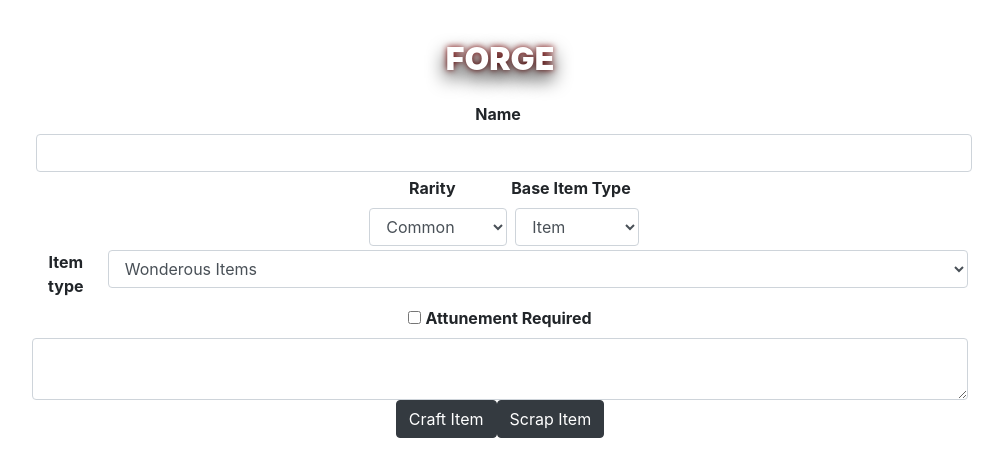
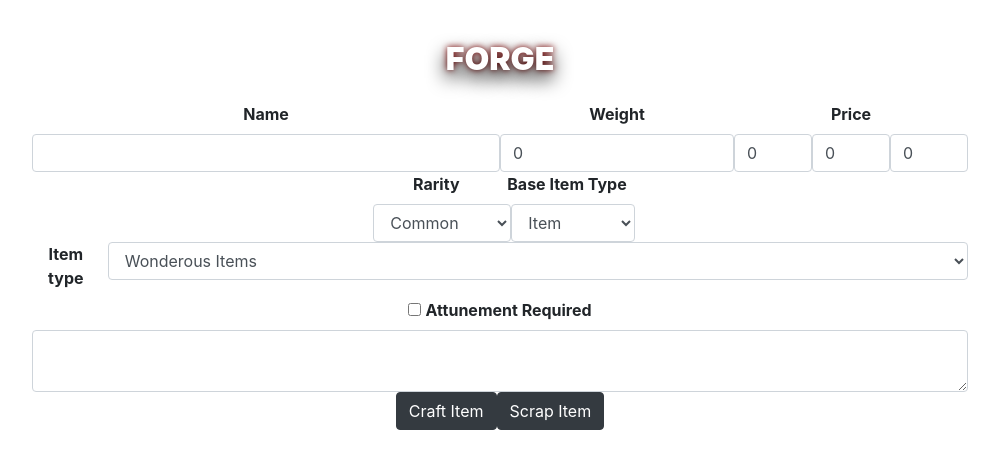
Before and after one commit to wesely1996/DMH, a React (Create React App) app in the folder dmh/: page / in a window 1280 px wide. Shown: the top 476 px of the page, without its empty margins (140-1143 px from the left). Built offline with nearby package versions, Linux system fonts and the light colour scheme.

Commit message:
Selections and Inputs -Multiple weapons properties selection added -Weapon damage input/selection added -Range input added -Weight input added -Price input added

```diff
--- a/dmh/src/Components/CreateItems/CreateItems.js
+++ b/dmh/src/Components/CreateItems/CreateItems.js
@@ -94,6 +94,33 @@ class CreateItems extends Component{
             case "baseWeaponSelector":
                 this.setState({base_weapon: event.target.value});
                 break;
+            case "weaponPropertiesSelector":
+                const index = this.state.weapon_properties.indexOf(event.target.value);
+                if(index > -1)
+                    this.state.weapon_properties.splice(index, 1);
+                else
+                    this.state.weapon_properties.push(event.target.value);
+                break;
+            case "diceNumberInput":
+                this.state.weapon_damage[0] = event.target.value;
+                break;
+            case "weaponDiceSelector":
+                this.state.weapon_damage[1] = event.target.value;
+                break;
+            case "weaponRangeInput":
+                this.setState({weapon_range: event.target.value});
+            case "weightInput":
+                this.setState({weight: event.target.value});
+                break;
+            case "goldInput":
+                this.state.price[0] = event.target.value;
+                break;
+            case "silverInput":
+                this.state.price[1] = event.target.value;
+                break;
+            case "copperInput":
+                this.state.price[2] = event.target.value;
+                break;
             default:
                 break;
         }
@@ -144,18 +171,55 @@ class CreateItems extends Component{
                     id='forgeName'>
                         <strong>FORGE</strong>
                     </h2>
-                    <div>
-                        <label className="mr-1" htmlFor="nameInput">
+                    <div className="d-flex flex-row justify-content-center">
+                        <div className="d-flex flex-column w-50">
+                            <label className="" htmlFor="nameInput">
                                 Name
                             </label>
-                        <input className="ml-1 form-control"
+                            <input className="form-control"
                             type="text"
                             name="nameInput"
                             value={this.state.name}
                             onChange={this.handleChange}/>
                         </div>
+                        <div className="d-flex flex-row w-50">
+                            <div className="d-flex flex-column w-50">
+                                <label className="" htmlFor="weightInput">
+                                    Weight
+                                </label>
+                                <input className="form-control"
+                                type="text"
+                                name="weightInput"
+                                value={this.state.weight}
+                                onChange={this.handleChange}/>
+                            </div>
+                            <div className="d-flex flex-column w-50">
+                                <label className="" htmlFor="priceInput">
+                                    Price
+                                </label>
+                                <div name="priceInput"
+                                className="d-flex flex-row">
+                                    <input className="form-control"
+                                    type="text"
+                                    name="goldInput"
+                                    value={this.state.price[0]}
+                                    onChange={this.handleChange}/>
+                                    <input className="form-control"
+                                    type="text"
+                                    name="silverInput"
+                                    value={this.state.price[1]}
+                                    onChange={this.handleChange}/>
+                                    <input className="form-control"
+                                    type="text"
+                                    name="copperInput"
+                                    value={this.state.price[2]}
+                                    onChange={this.handleChange}/>
+                                </div>
+                            </div>
+                        </div>
+                    </div>
                     <div className="d-flex flex-row justify-content-center">
-                        <div className="p-1">
+                        <div className="d-flex flex-column">
                             <label className="mr-1" htmlFor="raritySelect">
                                 Rarity
                             </label>
@@ -172,7 +236,7 @@ class CreateItems extends Component{
                                 <option value="unique">Unique</option>
                             </select>
                         </div>
-                        <div className="p-1">
+                        <div className="d-flex flex-column">
                             <label className="mr-1" htmlFor="baseItemTypeSelection">
                                 Base Item Type
                             </label>
@@ -395,19 +459,58 @@ class CreateItems extends Component{
                                         <select className="m-1 form-control"
                                         name="weaponPropertiesSelector"
                                         onChange={this.handleChange}
-                                        value={this.state.base_weapon}>
-                                            <option value="any">Any</option>
-                                            <option value="any">Any</option>
-                                            <option value="any">Any</option>
-                                            <option value="any">Any</option>
-                                            <option value="any">Any</option>
-                                            <option value="any">Any</option>
-                                            <option value="any">Any</option>
-                                            <option value="any">Any</option>
-                                            <option value="any">Any</option>
-                                            <option value="any">Any</option>
-                                            <option value="any">Any</option>
+                                        value={this.state.weapon_properties}
+                                        multiple={true}>
+                                            <option value="ammunition">Ammunition</option>
+                                            <option value="finesse">Finesse</option>
+                                            <option value="heavy">Heavy</option>
+                                            <option value="light">Light</option>
+                                            <option value="loading">Loading</option>
+                                            <option value="range">Range</option>
+                                            <option value="reach">Reach</option>
+                                            <option value="special">Special</option>
+                                            <option value="thrown">Thrown</option>
+                                            <option value="two_handed">Two-Handed</option>
+                                            <option value="versatile">Versatile</option>
+                                            <option value="improvised_weapon">Improvised Weapon</option>
+                                            <option value="silvered_weapon">Silvered Weapon</option>
+                                            <option value="lance">Lance</option>
+                                            <option value="net">Net</option>
                                         </select>
+                                    </div>
+                                    <div className="d-flex flex-column justify-content-center">
+                                        <label htmlFor="weaponDamageSelector" className="m-1">
+                                            Damage
+                                        </label>
+                                        <div name="weaponDamageSelector"
+                                        className="d-flex flex-row justify-content-center">
+                                            <input className="m-1 form-control"
+                                            name="diceNumberInput"
+                                            onChange={this.handleChange}
+                                            value={this.state.weapon_damage[0]}/>
+                                            <select className="m-1 form-control"
+                                            name="weaponDiceSelector"
+                                            onChange={this.handleChange}
+                                            value={this.state.weapon_damage[1]}>
+                                                <option value={4}>4</option>
+                                                <option value={6}>6</option>
+                                                <option value={8}>8</option>
+                                                <option value={10}>10</option>
+                                                <option value={12}>12</option>
+                                                <option value={20}>20</option>
+                                                <option value={100}>100</option>
+                                                <option value={1}>Fixed</option>
+                                            </select>
+                                        </div>
+                                    </div>
+                                    <div className="d-flex flex-column justify-content-center">
+                                        <label htmlFor="weaponRangeInput" className="m-1">
+                                            Range
+                                        </label>
+                                        <input className="m-1 form-control"
+                                        name="weaponRangeInput"
+                                        onChange={this.handleChange}
+                                        value={this.state.weapon_range}/>
                                     </div>
                                 </div>
                             </div>
```
Also changed, not shown: 1 other file (tests, documents, lock files or other folders). Lines whose indentation alone changed are shown as unchanged.
